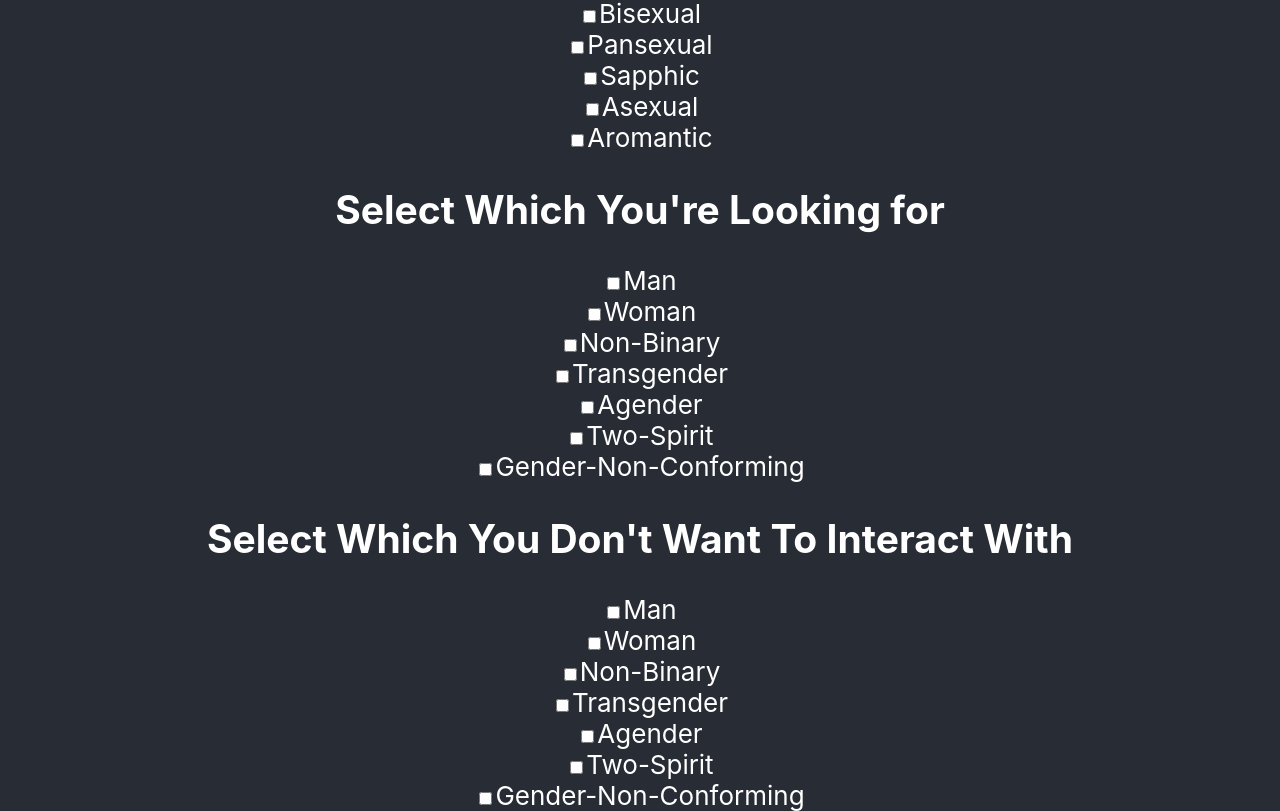
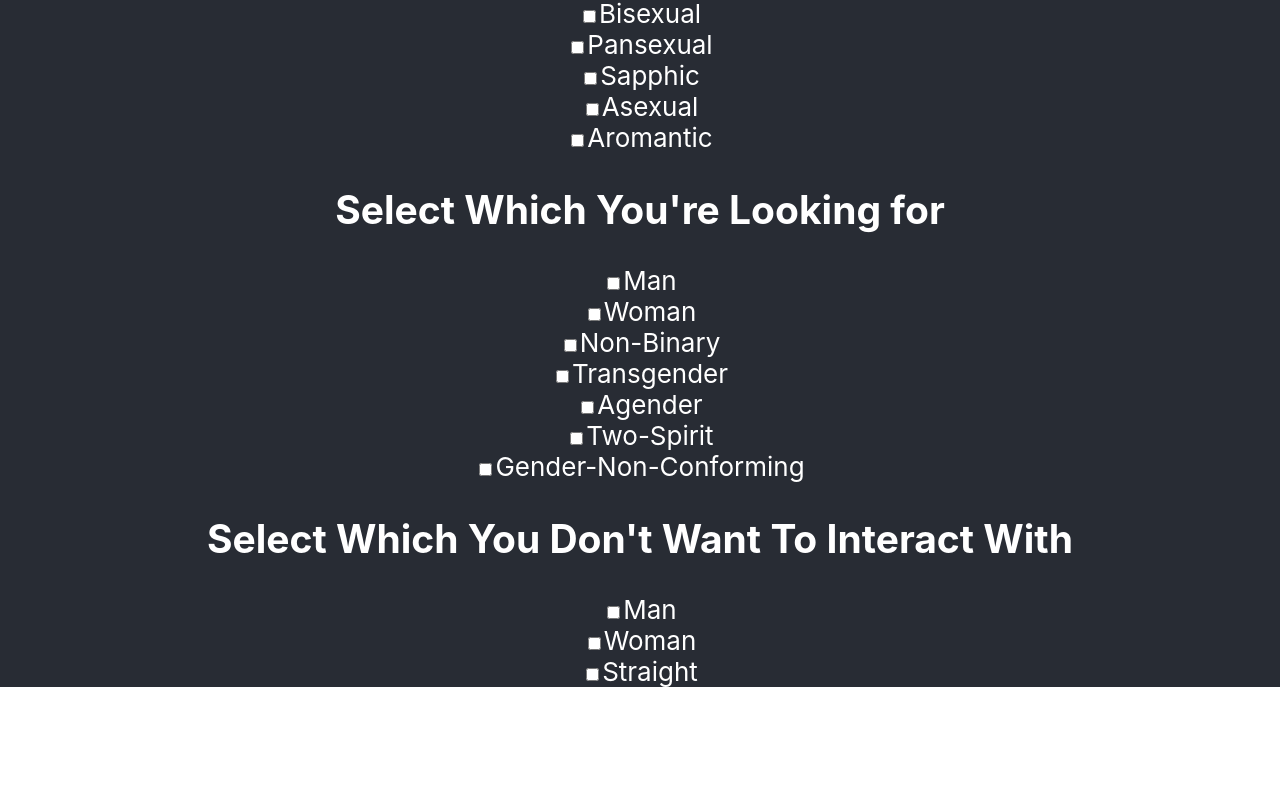
Before and after one commit to any-love/frontend-tinkering, a React (Create React App) app: page / in a window 1280 px wide. Shown: the part 535-1346 px from the top of the page. After the commit the page ends 1222 px from the top, so only its background shows below. Built offline with nearby package versions, Linux system fonts and the light colour scheme.

Commit message:
Change no interaction options to limit bigots

```diff
--- a/src/App.js
+++ b/src/App.js
@@ -206,35 +206,7 @@ class ExampleApp extends React.Component {
             checked={this.state.checked}
             onChange={this.handleCheckboxChange}
             />
-            <span>Non-Binary</span>
-          </label>
-          <label className="option">
-            <Checkbox
-            checked={this.state.checked}
-            onChange={this.handleCheckboxChange}
-            />
-            <span>Transgender</span>
-          </label>
-          <label className="option">
-            <Checkbox
-            checked={this.state.checked}
-            onChange={this.handleCheckboxChange}
-            />
-            <span>Agender</span>
-          </label>
-          <label className="option">
-            <Checkbox
-            checked={this.state.checked}
-            onChange={this.handleCheckboxChange}
-            />
-            <span>Two-Spirit</span>
-          </label>
-          <label className="option">
-            <Checkbox
-            checked={this.state.checked}
-            onChange={this.handleCheckboxChange}
-            />
-            <span>Gender-Non-Conforming</span>
+            <span>Straight</span>
           </label>
         </div>
       </div>
```
